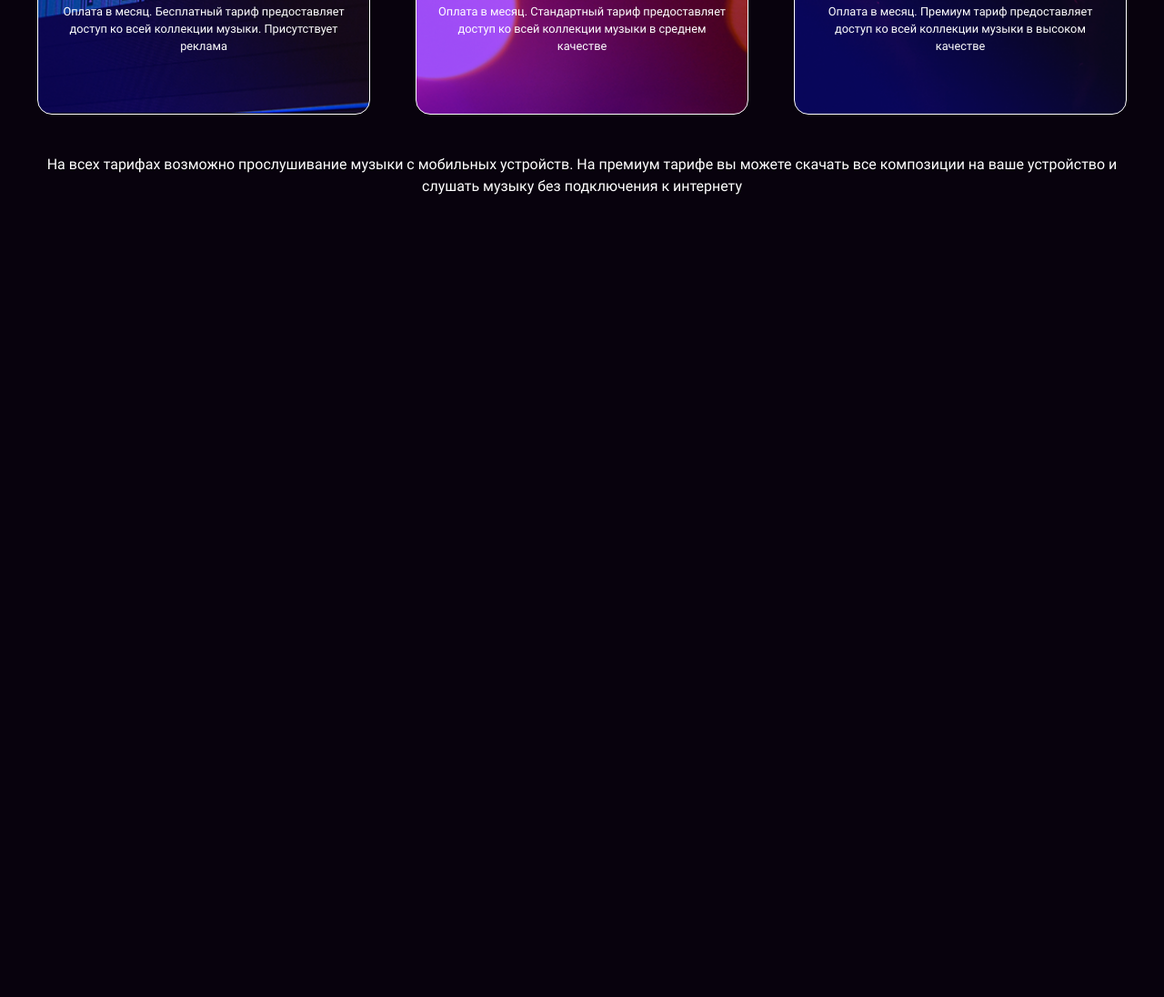
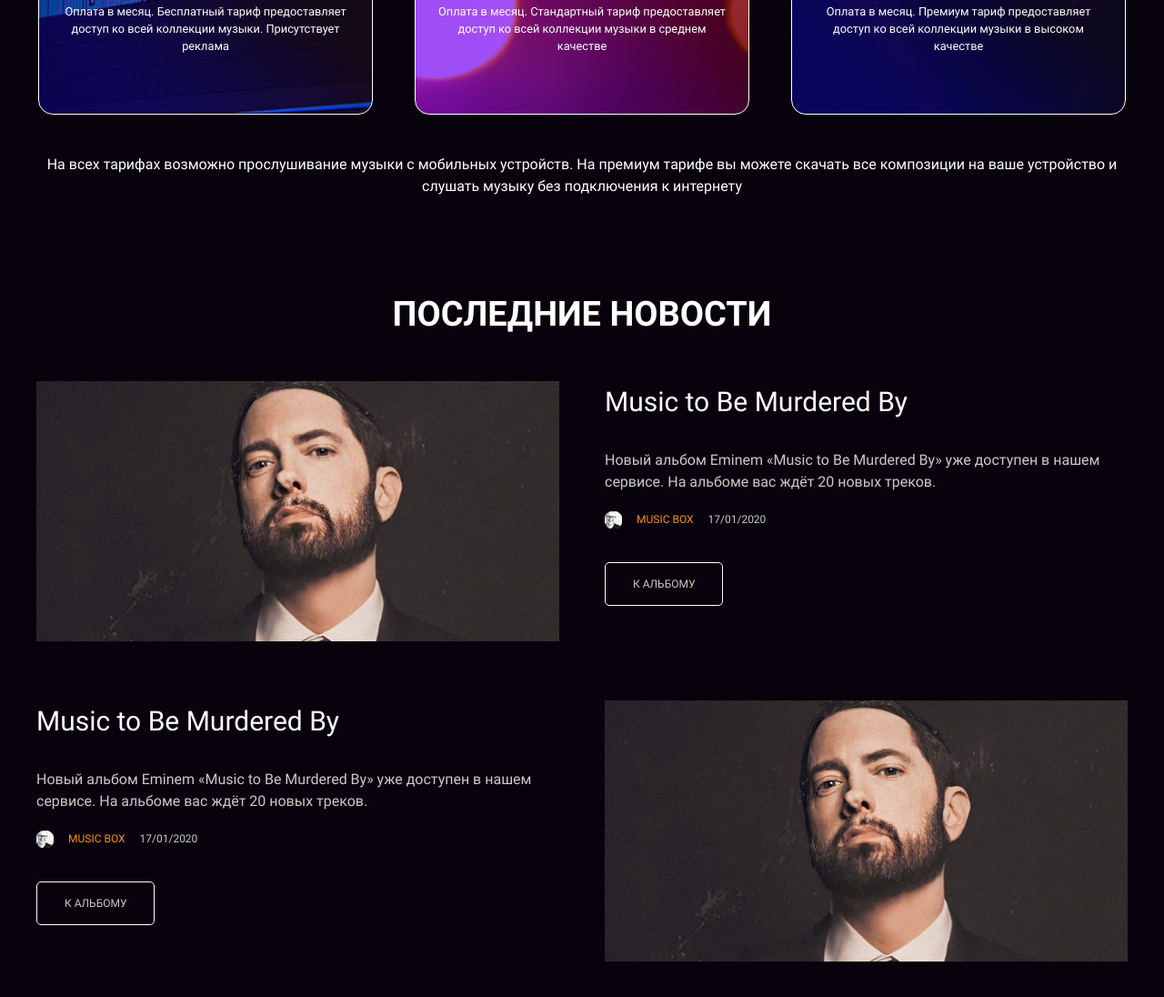
Before and after one commit to alllenk1/layout-designer-project-56, a plain HTML site: page src/index.html in a window 1280 px wide. Shown: the part 1446-2542 px from the top of the page at 91% size. Before the commit the page ends 1763 px from the top, so only its background shows below. Drawn offline with Linux system fonts and the light colour scheme.

Commit message:
add news block

```diff
--- a/src/index.html
+++ b/src/index.html
@@ -47,8 +47,9 @@
       </div>
     </div>
   </header>
+
   <section id="page-pricing" class="page-pricing container">
-    <h2 class="pricing-title">
+    <h2 class="section-title">
       Формы подписки
     </h2>
     <div class="card-box">
@@ -95,5 +96,61 @@
       На всех тарифах возможно прослушивание музыки с мобильных устройств. На премиум тарифе вы можете скачать все композиции на ваше устройство и слушать музыку без подключения к интернету
     </p>
   </section>
+
+  <section id="page-news" class="page-news container">
+    <h2 class="section-title">
+      Последние новости
+    </h2>
+    <article class="news">
+      <div class="news-item">
+        <img class="news-item-img" src="images/Music to Be Murdered By.png" alt="" width="575" height="286">
+      </div>
+
+      <div class="news-item">
+        <h3 class="news-item-title">
+          Music to Be Murdered By
+        </h3>
+        <p class="news-item-text">
+          Новый альбом Eminem «Music to Be Murdered By» уже доступен в нашем сервисе. На альбоме вас ждёт 20 новых треков.
+        </p>
+        <div class="news-item-footer">
+          <a class="news-author" href="#">
+            <img class="author-avatar" src="images/avatar.png" alt="Аватар автора" width="19" height="19">
+            <p class="author-name">
+              Music box
+            </p>
+          </a>
+          <p class="publication-date">17/01/2020</p>
+        </div>
+        <a class="news-btn btn btn-trans" href="#">К альбому</a>
+      </div>
+    </article>
+
+    <article class="news news-odd">
+      <div class="news-item">
+        <h3 class="news-item-title">
+          Music to Be Murdered By
+        </h3>
+        <p class="news-item-text">
+          Новый альбом Eminem «Music to Be Murdered By» уже доступен в нашем сервисе. На альбоме вас ждёт 20 новых треков.
+        </p>
+        <div class="news-item-footer">
+          <a class="news-author" href="#">
+            <img class="author-avatar" src="images/avatar.png" alt="Аватар автора" width="19" height="19">
+            <p class="author-name">
+              Music box
+            </p>
+          </a>
+          <p class="publication-date">17/01/2020</p>
+        </div>
+        <a class="news-btn btn btn-trans" href="#">К альбому</a>
+      </div>
+
+      <div class="news-item">
+        <img class="news-item-img" src="images/Music to Be Murdered By.png" alt="" width="575" height="286">
+      </div>
+    </article>
+
+  </section>
 </body>
 </html>
--- a/src/scss/general.scss
+++ b/src/scss/general.scss
@@ -30,8 +30,15 @@
 
   max-width: 1200px;
 
-  padding: 0 20px;
   margin: 0 auto;
+}
+
+.section-title {
+  margin-bottom: 45px;
+  font-size: $h2-size-desk;
+  text-align: center;
+  text-transform: uppercase;
+  color: $white;
 }
 
 .btn {
@@ -53,5 +60,18 @@
 @media screen and (max-width: 414px) {
   .container {
     max-width: 414px;
+    padding: 0 20px;
+  }
+
+  .section-title {
+    font-size: $h2-size-mob;
+  }
+
+  .card-title {
+    font-size: 16px;
+  }
+
+  h4 {
+    font-size: $h4-size-mob;
   }
 }
--- a/src/scss/news.scss
+++ b/src/scss/news.scss
@@ -0,0 +1,99 @@
+.page-news {
+  padding: 100px 0 0 0;
+
+  .news {
+    display: flex;
+    justify-content: space-between;
+    margin-bottom: 65px;
+
+      .news-item {
+        max-width: 575px;
+
+        &:first-of-type {
+          margin-right: 50px;
+        }
+
+        .news-item-img {
+          max-width: 100%;
+          height: auto;
+
+          vertical-align: middle;
+        }
+      }
+
+      .news-item-title {
+        font-size: 30px;
+        font-weight: normal;
+        line-height: 45px;
+
+        color: $white;
+      }
+
+      .news-item-text {
+        margin-top: 30px;
+        margin-bottom: 20px;
+
+        font-size: $text-1;
+        color: $grey;
+      }
+
+      .news-item-footer {
+        display: flex;
+
+        margin-bottom: 48px;
+        font-size: 12px;
+
+        .news-author {
+          display: flex;
+          text-decoration: none;
+
+          .author-name {
+            margin: 0 16px;
+
+            color: $orange;
+            text-transform: uppercase;
+          }
+        }
+      }
+
+      .news-btn {
+        width: 135px;
+        padding: 16px 30px;
+
+        font-size: 12px;
+        line-height: 1.6;
+        text-transform: uppercase;
+        text-decoration: none;
+
+        color: $grey;
+        border: 1px solid $white;
+      }
+    }
+  }
+
+
+@media screen and (max-width: 414px) {
+  .news {
+    flex-direction: column;
+
+    padding: 0 20px;
+
+    .news-item {
+      width: 100%;
+
+      .news-item-img {
+        margin-bottom: 50px;
+      }
+
+      .news-item-title {
+        font-size: $h3-size-mob;
+        line-height: 24px;
+        text-transform: capitalize;
+      }
+    }
+
+  }
+  .news-odd {
+    flex-direction: column-reverse
+  }
+}
--- a/src/scss/pricing.scss
+++ b/src/scss/pricing.scss
@@ -1,13 +1,7 @@
 .page-pricing {
-  padding: 100px 0;
+  margin-top: 100px;
   text-align: center;
   color: $white;
-
-  .pricing-title {
-    margin-bottom: 45px;
-    font-size: $h2-size-desk;
-    text-transform: uppercase;
-  }
 
   .card-box {
     display: flex;
@@ -16,9 +10,10 @@
     justify-content: center;
 
     .card {
-      width: 366px;
+      box-sizing: border-box;
+      width: 368px;
       padding: 0 1.5rem;
-      margin-right: 50px;
+      margin-right: 46px;
 
       border: 1px solid white;
       border-radius: 1rem;
@@ -96,7 +91,6 @@
   .page-pricing {
     width: 100%;
     padding: 0 20px;
-    margin: 100px 0;
 
     .pricing-title {
       margin-bottom: 45px;
@@ -109,6 +103,10 @@
         margin-right: 0;
         margin-bottom: 50px;
 
+        .card-title {
+          font-size: $h3-size-mob;
+        }
+
         &:last-of-type {
           margin-bottom: 40px;
         }
```
Also changed, not shown: src/css/app.css, src/css/news.css, 2 other files.
